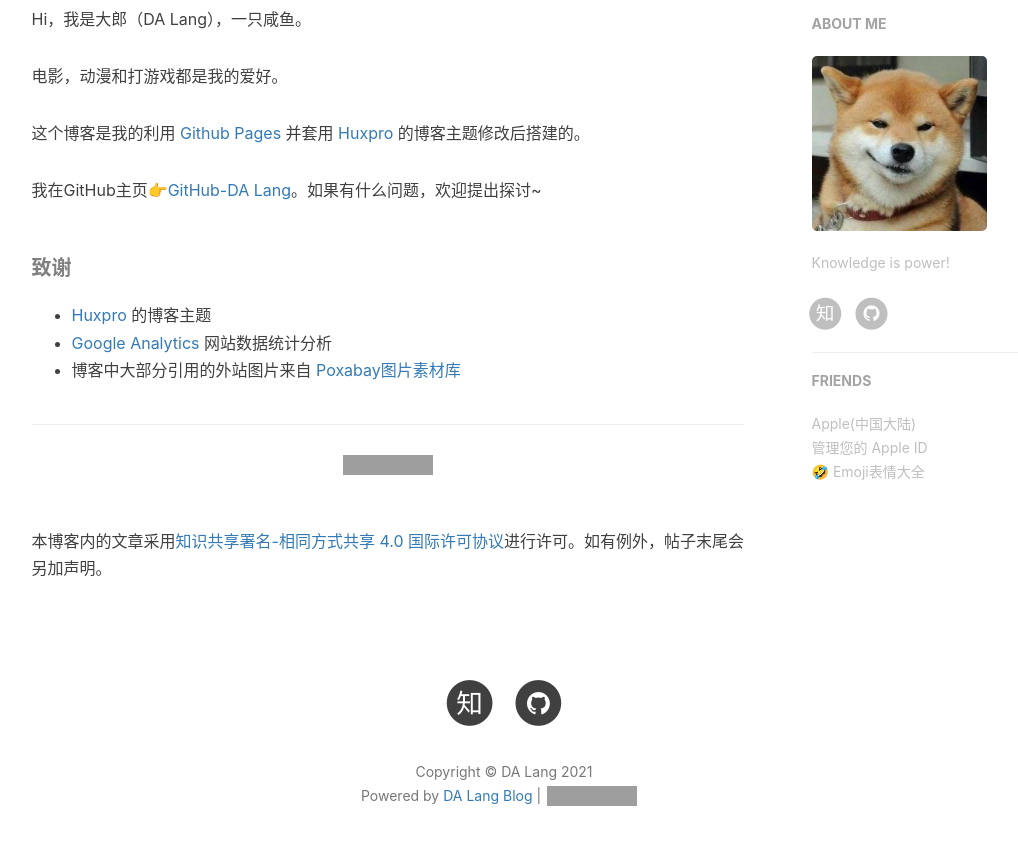
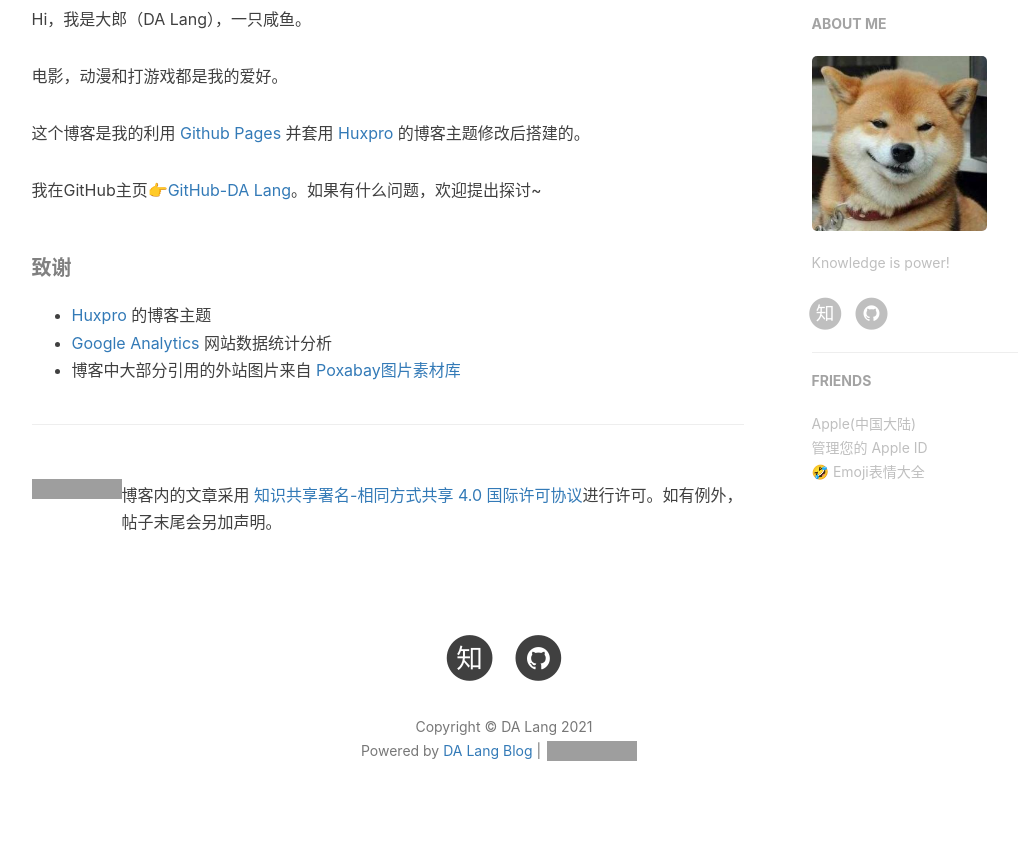
Before and after one commit to dalangblog/dalangblog.github.io, a Jekyll site: the page built from about.html, in a window 1280 px wide and 900 px high, scrolled down 571 px. Shown: the top 845 px of the window, without its empty margins (136-1154 px from the left). Built offline with Jekyll 4.4.1, drawn with Linux system fonts in a browser that asks for light colours; nearby versions of some CDN libraries; comment, search, counter and statistics services are not loaded; grey boxes are pictures that could not be loaded.

Commit message:
Update zh.md

```diff
--- a/_includes/about/zh.md
+++ b/_includes/about/zh.md
@@ -16,4 +16,7 @@
 
 ---
 
-<a rel="license" href="http://creativecommons.org/licenses/by-sa/4.0/"><img alt="知识共享许可协议" style="border-width:0" src="https://i.creativecommons.org/l/by-sa/4.0/88x31.png" /></a><br />本博客内的文章采用<a rel="license" href="http://creativecommons.org/licenses/by-sa/4.0/">知识共享署名-相同方式共享 4.0 国际许可协议</a>进行许可。如有例外，帖子末尾会另加声明。
+<a rel="license" href="http://creativecommons.org/licenses/by-sa/4.0/">
+  <img alt="知识共享许可协议" align='left' src="https://i.creativecommons.org/l/by-sa/4.0/88x31.png" /></a>
+<br />博客内的文章采用
+<a rel="license" href="http://creativecommons.org/licenses/by-sa/4.0/">知识共享署名-相同方式共享 4.0 国际许可协议</a>进行许可。如有例外，帖子末尾会另加声明。
```
